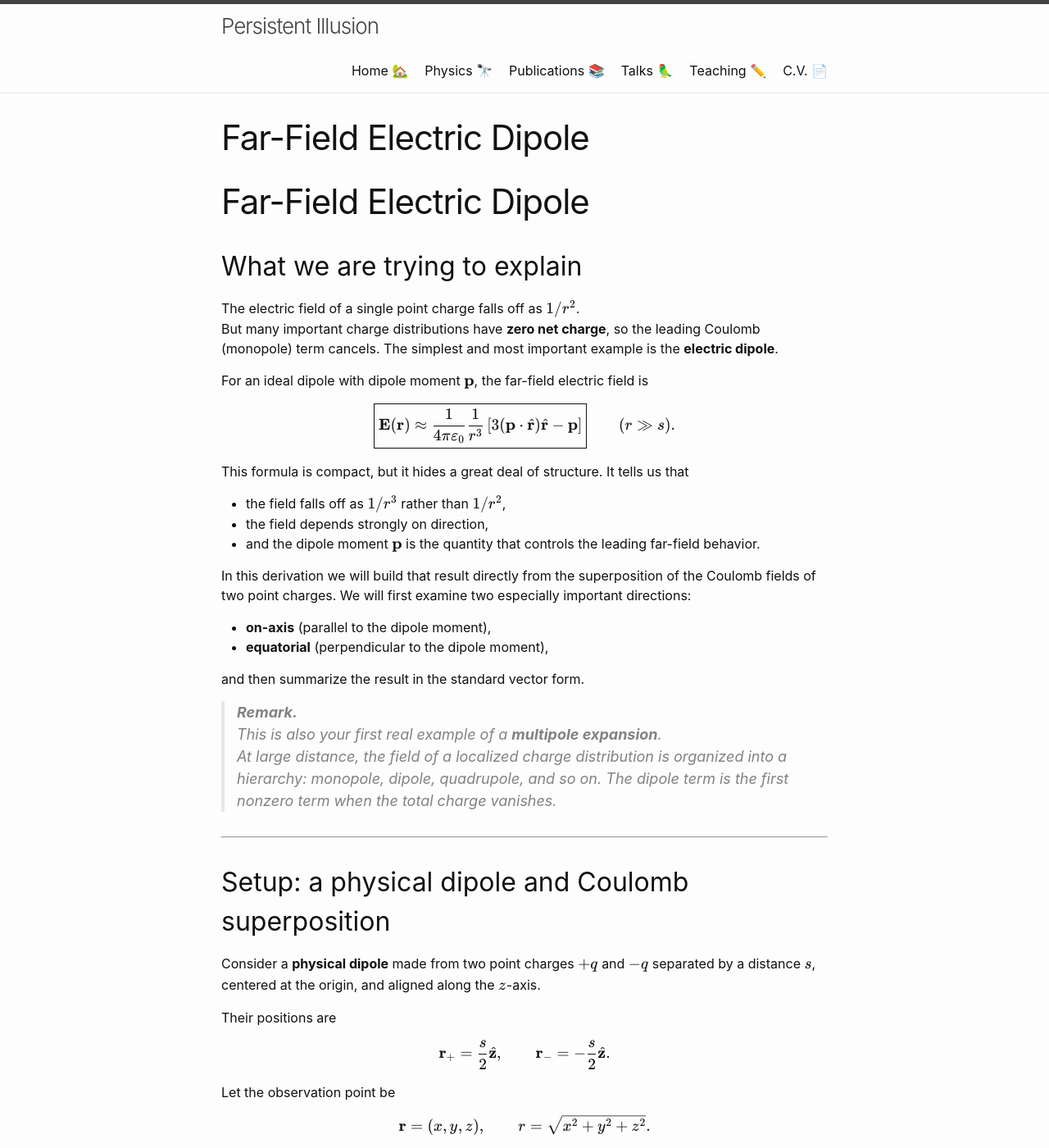
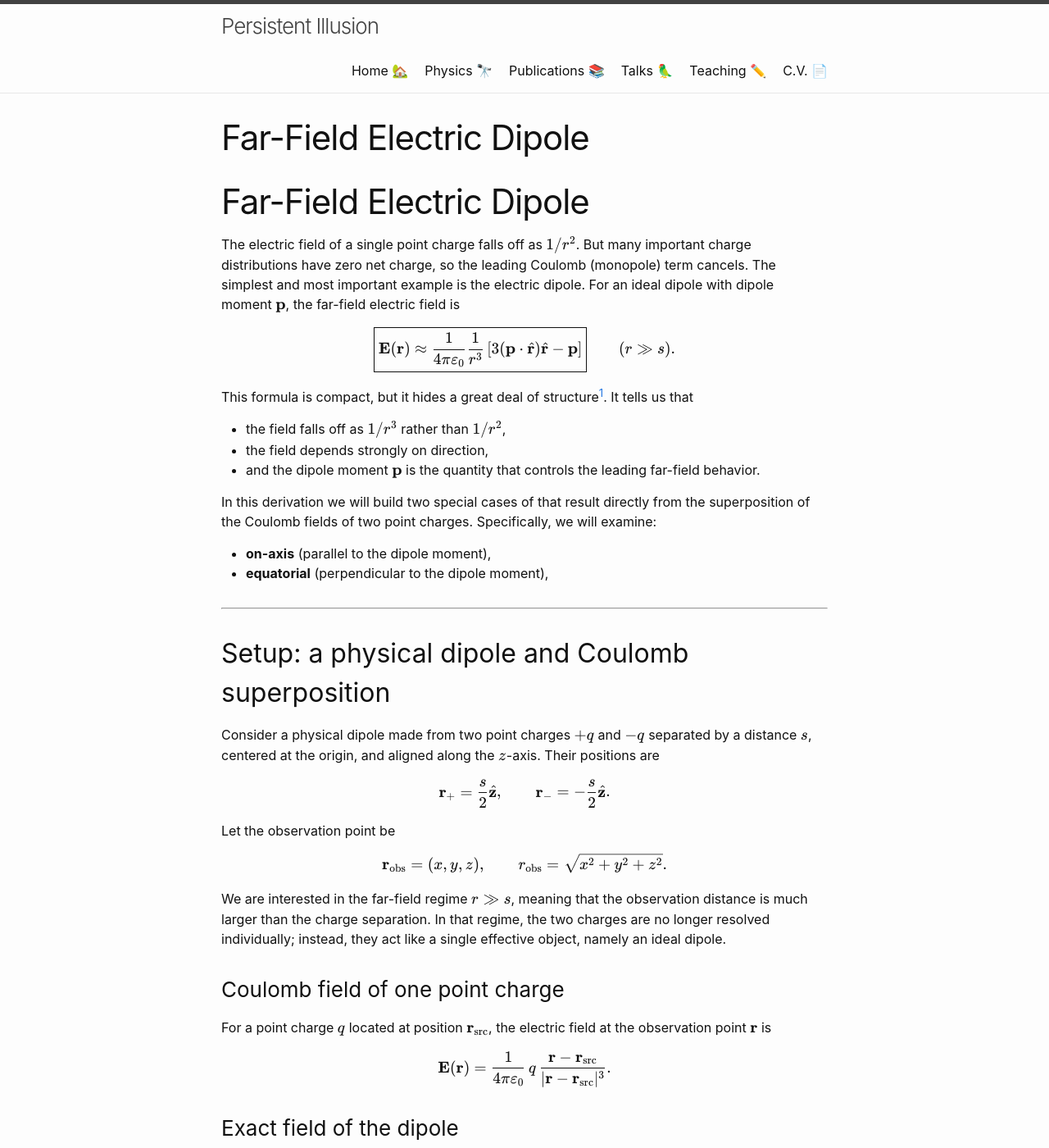
Before and after one commit to ajsteinmetz/ajsteinmetz.github.io, a Jekyll site: the page built from _notes/far-field-dipole.md, in a window 1280 px wide and 1400 px high. Shown: the whole window at 82% size. Built offline with Jekyll 4.4.1, drawn with Linux system fonts in a browser that asks for light colours; comment, search, counter and statistics services are not loaded; some of the changed text lies outside the part shown.

Commit message:
Revise far-field dipole notes for clarity and structure
Updated explanations and formatting in the far-field dipole notes, including clarifications on the electric field behavior and multipole expansion.

```diff
--- a/_notes/far-field-dipole.md
+++ b/_notes/far-field-dipole.md
@@ -5,14 +5,7 @@
 
 # Far-Field Electric Dipole
 
-## What we are trying to explain
-
-The electric field of a single point charge falls off as $$1/r^2$$.
-But many important charge distributions have **zero net charge**, so the leading Coulomb
-(monopole) term cancels. The simplest and most important example is the
-**electric dipole**.
-
-For an ideal dipole with dipole moment $$\mathbf p$$, the far-field electric field is
+The electric field of a single point charge falls off as $$1/r^2$$. But many important charge distributions have zero net charge, so the leading Coulomb (monopole) term cancels. The simplest and most important example is the electric dipole. For an ideal dipole with dipole moment $$\mathbf p$$, the far-field electric field is
 
 $$
 \boxed{
@@ -22,35 +15,24 @@
 \qquad (r\gg s).
 $$
 
-This formula is compact, but it hides a great deal of structure. It tells us that
+This formula is compact, but it hides a great deal of structure[^1]. It tells us that
 
 - the field falls off as $$1/r^3$$ rather than $$1/r^2$$,
 - the field depends strongly on direction,
 - and the dipole moment $$\mathbf p$$ is the quantity that controls the leading far-field behavior.
 
-In this derivation we will build that result directly from the superposition of the
-Coulomb fields of two point charges. We will first examine two especially important
-directions:
+[^1]: This is also your first real example of a multipole expansion. At large distance, the field of a localized charge distribution is organized into a hierarchy: monopole, dipole, quadrupole, and so on. The dipole term is the first nonzero term when the total charge vanishes.
+
+In this derivation we will build two special cases of that result directly from the superposition of the Coulomb fields of two point charges. Specifically, we will examine:
 
 - **on-axis** (parallel to the dipole moment),
 - **equatorial** (perpendicular to the dipole moment),
-
-and then summarize the result in the standard vector form.
-
-> **Remark.**
-> This is also your first real example of a **multipole expansion**.
-> At large distance, the field of a localized charge distribution is organized into a hierarchy:
-> monopole, dipole, quadrupole, and so on. The dipole term is the first nonzero term
-> when the total charge vanishes.
 
 ---
 
 ## Setup: a physical dipole and Coulomb superposition
 
-Consider a **physical dipole** made from two point charges $$+q$$ and $$-q$$ separated by
-a distance $$s$$, centered at the origin, and aligned along the $$z$$-axis.
-
-Their positions are
+Consider a physical dipole made from two point charges $$+q$$ and $$-q$$ separated by a distance $$s$$, centered at the origin, and aligned along the $$z$$-axis. Their positions are
 
 $$
 \mathbf r_{+}=\frac{s}{2}\hat{\mathbf z},
@@ -61,29 +43,18 @@
 Let the observation point be
 
 $$
-\mathbf r=(x,y,z),
-\qquad
-r=\sqrt{x^2+y^2+z^2}.
+\mathbf{r}_{\rm obs}=(x,y,z), \qquad r_{\rm obs}=\sqrt{x^2+y^2+z^2}.
 $$
 
-We are interested in the **far-field regime**
-
-$$
-r\gg s,
-$$
-
-meaning that the observation distance is much larger than the charge separation.
-In that regime, the two charges are no longer resolved individually; instead, they act
-like a single effective object, namely an ideal dipole.
+We are interested in the far-field regime $$r\gg s$$, meaning that the observation distance is much larger than the charge separation. In that regime, the two charges are no longer resolved individually; instead, they act like a single effective object, namely an ideal dipole.
 
 ### Coulomb field of one point charge
 
-For a point charge $$q$$ located at position $$\mathbf r_0$$, the electric field at the
-observation point $$\mathbf r$$ is
+For a point charge $$q$$ located at position $$\mathbf r_{\rm src}$$, the electric field at the observation point $$\mathbf r$$ is
 
 $$
 \mathbf E(\mathbf r)=\frac{1}{4\pi\varepsilon_0}\,
-q\,\frac{\mathbf r-\mathbf r_0}{|\mathbf r-\mathbf r_0|^3}.
+q\,\frac{\mathbf r-\mathbf r_{\rm src}}{|\mathbf r-\mathbf r_{\rm src}|^3}.
 $$
 
 ### Exact field of the dipole
```
